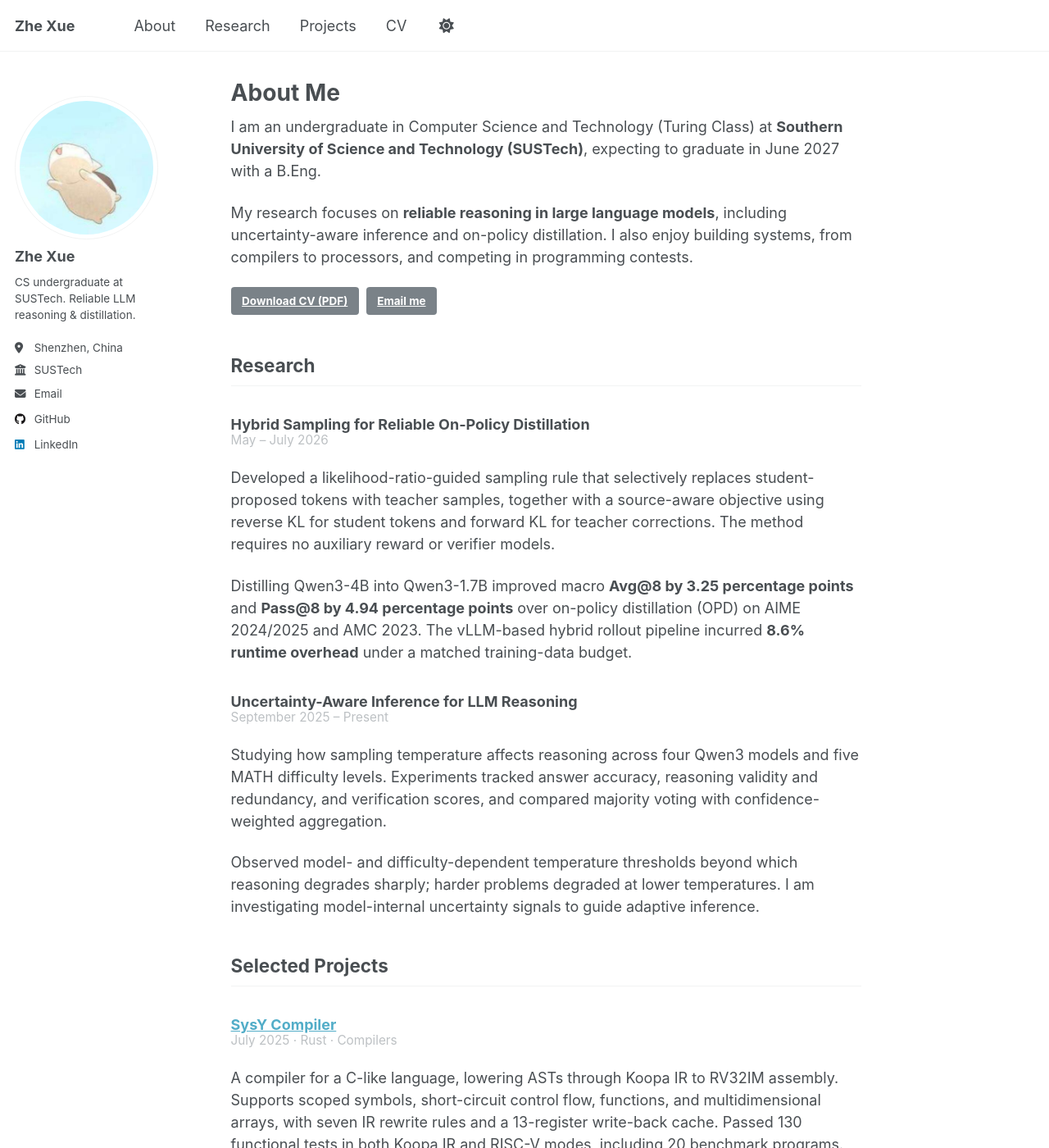
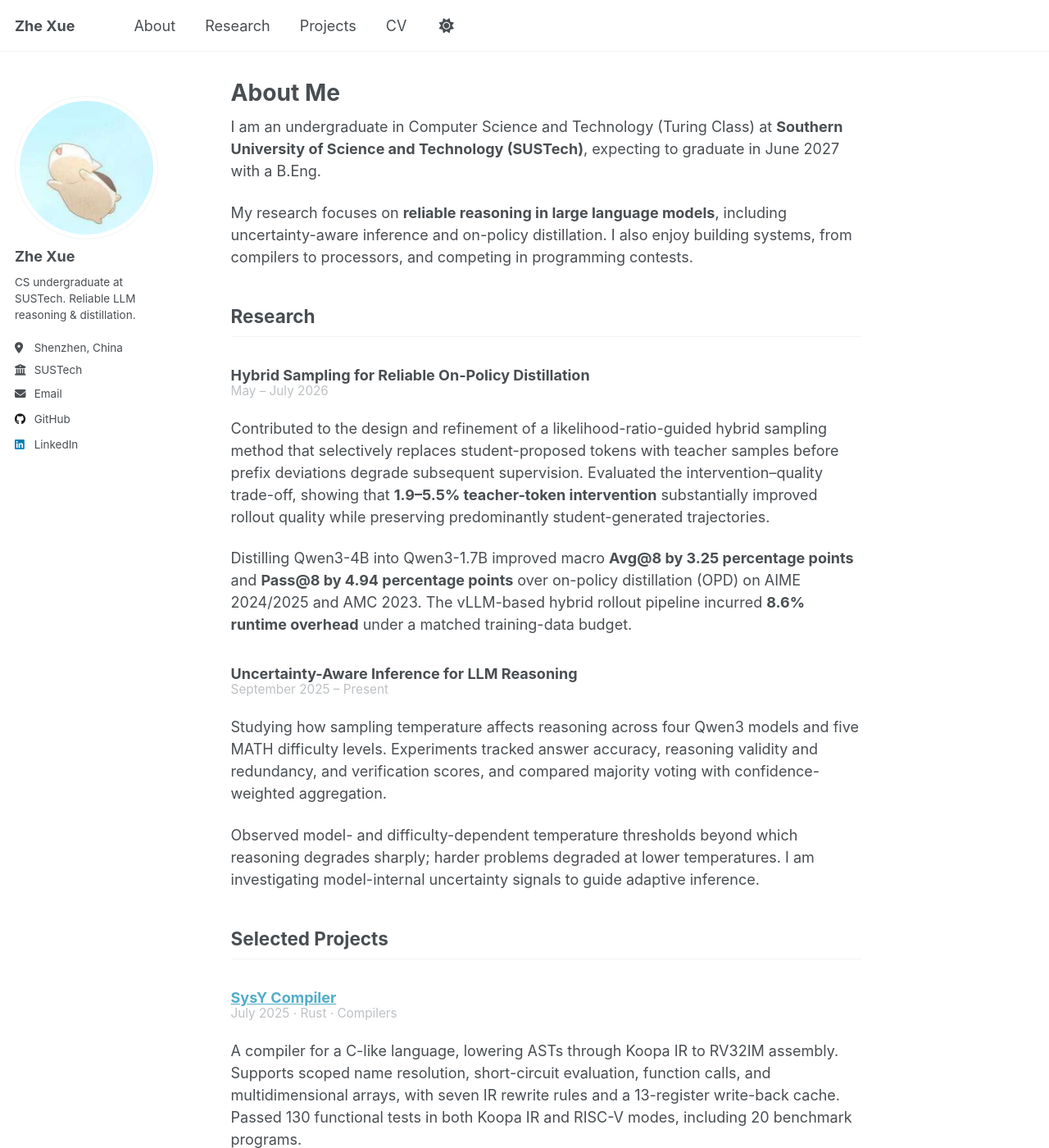
Before and after one commit to xz-xuezhe/xz-xuezhe.github.io, a Jekyll site: the page built from _pages/about.md, in a window 1280 px wide and 1400 px high. Shown: the whole window at 82% size. Built offline with Jekyll 4.4.1, drawn with Linux system fonts in a browser that asks for light colours; some of the changed text lies outside the part shown.

Commit message:
Refresh academic profile and simplify CV navigation

```diff
--- a/_data/navigation.yml
+++ b/_data/navigation.yml
@@ -7,4 +7,4 @@ main:
   - title: "Projects"
     url: /#selected-projects
   - title: "CV"
-    url: /cv/
+    url: /files/cv.pdf
--- a/_pages/about.md
+++ b/_pages/about.md
@@ -12,18 +12,13 @@ I am an undergraduate in Computer Science and Technology (Turing Class) at **Sou
 
 My research focuses on **reliable reasoning in large language models**, including uncertainty-aware inference and on-policy distillation. I also enjoy building systems, from compilers to processors, and competing in programming contests.
 
-<div class="profile-actions">
-  <a class="btn btn--primary" href="{{ '/files/cv.pdf' | relative_url }}">Download CV (PDF)</a>
-  <a class="btn" href="mailto:{{ site.author.email }}">Email me</a>
-</div>
-
 ## Research
 
 ### Hybrid Sampling for Reliable On-Policy Distillation
 
 <p class="entry-date">May – July 2026</p>
 
-Developed a likelihood-ratio-guided sampling rule that selectively replaces student-proposed tokens with teacher samples, together with a source-aware objective using reverse KL for student tokens and forward KL for teacher corrections. The method requires no auxiliary reward or verifier models.
+Contributed to the design and refinement of a likelihood-ratio-guided hybrid sampling method that selectively replaces student-proposed tokens with teacher samples before prefix deviations degrade subsequent supervision. Evaluated the intervention–quality trade-off, showing that **1.9–5.5% teacher-token intervention** substantially improved rollout quality while preserving predominantly student-generated trajectories.
 
 Distilling Qwen3-4B into Qwen3-1.7B improved macro **Avg@8 by 3.25 percentage points** and **Pass@8 by 4.94 percentage points** over on-policy distillation (OPD) on AIME 2024/2025 and AMC 2023. The vLLM-based hybrid rollout pipeline incurred **8.6% runtime overhead** under a matched training-data budget.
 
@@ -41,18 +36,18 @@ Observed model- and difficulty-dependent temperature thresholds beyond which rea
 
 <p class="entry-date">July 2025 · Rust · Compilers</p>
 
-A compiler for a C-like language, lowering ASTs through Koopa IR to RV32IM assembly. Supports scoped symbols, short-circuit control flow, functions, and multidimensional arrays, with seven IR rewrite rules and a 13-register write-back cache. Passed 130 functional tests in both Koopa IR and RISC-V modes, including 20 benchmark programs.
+A compiler for a C-like language, lowering ASTs through Koopa IR to RV32IM assembly. Supports scoped name resolution, short-circuit evaluation, function calls, and multidimensional arrays, with seven IR rewrite rules and a 13-register write-back cache. Passed 130 functional tests in both Koopa IR and RISC-V modes, including 20 benchmark programs.
 
 ### [RISC-V CPU](https://github.com/xz-xuezhe/RV32-CPU)
 
 <p class="entry-date">April – May 2025 · Verilog · Computer Architecture</p>
 
-A five-stage pipelined RV32I CPU supporting 38 instructions, with forwarding, load-use stalls, static branch prediction, and pipeline flushing. Includes UART memory loading and a three-stage Python deployment toolchain. Validated with eight Vivado simulation tests and three on-board assembly tests.
+A five-stage pipelined RV32I CPU supporting 38 instructions, with forwarding, load-use stalls, static branch prediction, and pipeline flushing. Includes UART-based instruction/data loading with a three-stage Python deployment toolchain. Validated with eight Vivado simulation tests and three on-board assembly tests.
 
 ## Education
 
 **Southern University of Science and Technology, China**<br>
-September 2023 – June 2027 (expected)
+August 2023 – June 2027 (expected)
 
 - B.Eng. candidate in Computer Science and Technology (Turing Class)
 - **GPA: 3.92/4.00 · Rank: 4/157**
@@ -60,8 +55,6 @@ September 2023 – June 2027 (expected)
 
 ## Selected Awards
 
-- **Gold Medal**, 2024 ICPC Asia Chengdu Regional Contest — October 2024
-- **Gold Medal**, 2024 ICPC Asia Hong Kong Regional Contest — December 2024
-- **Silver Medal**, 2024 ICPC Asia East Continent Final Contest — December 2024
-
-More details, including skills and languages, are available in my [CV]({{ '/cv/' | relative_url }}).
+- **Gold Medal**, 2024 ICPC Asia Chengdu Regional Contest
+- **Gold Medal**, 2024 ICPC Asia Hong Kong Regional Contest
+- **Silver Medal**, 2024 ICPC Asia East Continent Final Contest
--- a/assets/css/main.scss
+++ b/assets/css/main.scss
@@ -42,13 +42,6 @@
     "vendor/font-awesome/brands"
 ;
 
-.profile-actions {
-  display: flex;
-  flex-wrap: wrap;
-  gap: 0.5em;
-  margin: 1.25em 0 2em;
-}
-
 .page__content .entry-date {
   color: var(--global-text-color-light);
   font-size: 0.85em;
```
Also changed, not shown: _pages/cv.md (+5 -5 lines), 1 other file.
